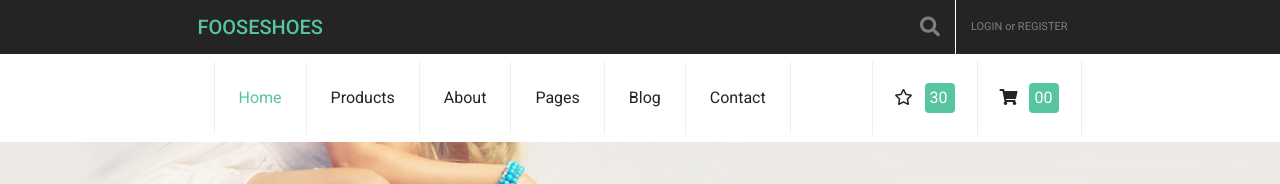
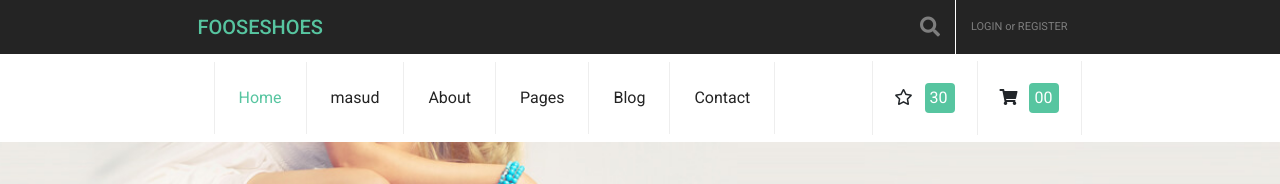
Before and after one commit to bulbulahmed9/basic-ecommerce, a plain HTML site: page index.html in a window 1280 px wide. Shown: the top 184 px of the page. Drawn offline with Linux system fonts and the light colour scheme.

Commit message:
first commit

```diff
--- a/index.html
+++ b/index.html
@@ -47,7 +47,7 @@
 									<a class="nav-link active" href="#header">Home <span class="sr-only">(current)</span></a>
 								</li>
 								<li class="nav-item">
-									<a class="nav-link" href="#item">Products</a>
+									<a class="nav-link" href="#item">masud</a>
 								</li>
 								<li class="nav-item">
 									<a class="nav-link" href="#footer">About</a>
```
